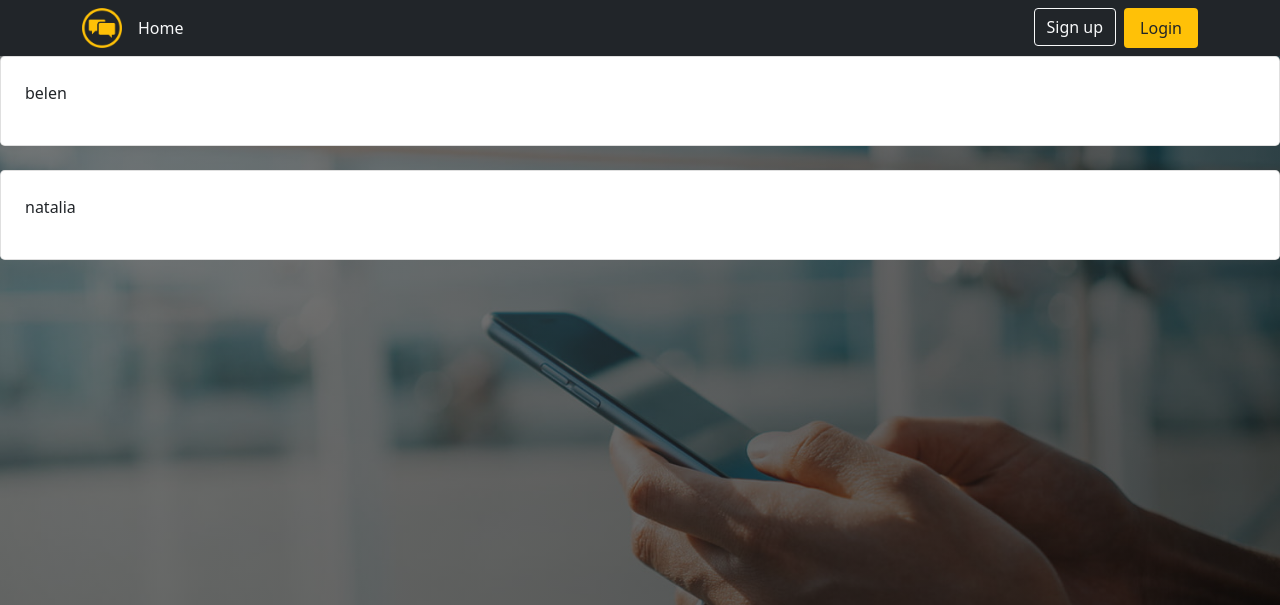
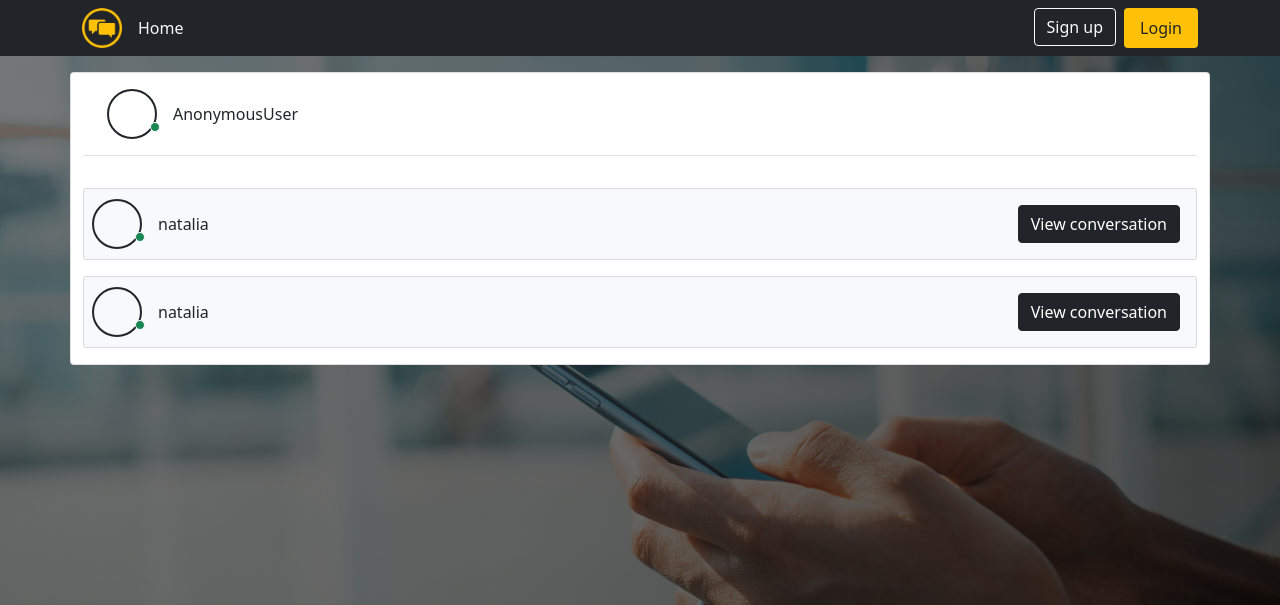
Before and after one commit to nataliarestrada/3er-Proyecto-Backend-DJango, a Django app: template Chat/templates/mychats.html in a window 1280 px wide. Shown: the top 605 px of the page. Run offline with Django 4.2, Linux system fonts and the light colour scheme; the template is opened without the code that fills it: values that come from a table or form of the project are taken from there, others are empty; data comes from the database, SQL or seed files in the repository; both versions use the stored data as it was after the commit.

Commit message:
templates mychats

```diff
--- a/Chat/chat/urls.py
+++ b/Chat/chat/urls.py
@@ -28,4 +28,6 @@ urlpatterns = [
     path('', home),
     path('mychats/', mychats),
     path('conversation/',conversation)
+    #
+    #/<int:idProduct>
 ]
--- a/Chat/message/views.py
+++ b/Chat/message/views.py
@@ -11,10 +11,7 @@ User = get_user_model()
 
 def conversation(request):
     msj = Message.objects.filter(idChat=4)
-    # usuario = request.user.id
     user=request.user
-    # print("Hola  "+user.username)
-    # print(usuario)
     return render(request, "conversation.html",{
         'user': user,
         'conversation': msj
--- a/Chat/templates/conversation.html
+++ b/Chat/templates/conversation.html
@@ -31,7 +31,7 @@
             <div class="card-body p-4 chat" style="height: 500px; overflow: auto;" id="messages">
             {% for msj in conversation %}
 
-                {% if user.is_authenticated %}
+                {% if user != msj.author %}
 
                     <div class="d-flex align-items-baseline mb-4">
                         <div id="user" class="position-relative avatar" style="width:50px; height: 50px; border-radius: 50%; border: 2px solid #212529; padding: 2px">
--- a/Chat/templates/mychats.html
+++ b/Chat/templates/mychats.html
@@ -3,14 +3,84 @@
 {% block title %}Home{% endblock %}
 {% load static %}
 {% block main %}
-    {% for chat in mychats %}
-    <div class="card rounded-3 mb-4">
-        <div class="card-body p-4">
-        <div class="row d-flex justify-content-between align-items-center">
-            <p>{{chat.user_two}}</p>
+    <div class="container card mt-3">
+        <div class="card-header bg-transparent">
+            <div class="navbar navbar-expand p-0">
+                <ul class="navbar-nav me-auto align-items-center">
+                    <li class="nav-item">
+                        <a href="#!" class="nav-link">
+                            <div class="position-relative"
+                                style="width:50px; height: 50px; border-radius: 50%; border: 2px solid #212529; padding: 2px">
+                                <img src=''
+                                    class="img-fluid rounded-circle" alt="">
+                                <span
+                                    class="position-absolute bottom-0 start-100 translate-middle p-1 bg-success border border-light rounded-circle">
+                                    <span class="visually-hidden">New alerts</span>
+                                </span>
+                            </div>
+                        </a>
+                    </li>
+                    <li class="nav-item">
+                        <a href="#!" class="nav-link link-dark">{{user}}</a>
+                    </li>
+                </ul>
+            </div>
         </div>
+        <div class="container-fluid mt-3 mb-3">
+
         </div>
+        {% for chat in mychats %}
+                <div class="card bg-light mb-3">
+                    {% if chat.user_one == user %}
+                        <div class="navbar navbar-expand p-0">
+                            <ul class="navbar-nav me-auto align-items-center">
+                                <li class="nav-item">
+                                    <a href="#!" class="nav-link">
+                                        <div class="position-relative"
+                                            style="width:50px; height: 50px; border-radius: 50%; border: 2px solid #212529; padding: 2px">
+                                            <img src=''
+                                                class="img-fluid rounded-circle" alt="">
+                                            <span
+                                                class="position-absolute bottom-0 start-100 translate-middle p-1 bg-success border border-light rounded-circle">
+                                                <span class="visually-hidden">New alerts</span>
+                                            </span>
+                                        </div>
+                                    </a>
+                                </li>
+                                <li class="nav-item">
+                                    <a href="#!" class="nav-link link-dark">{{chat.user_two}}</a>
+                                </li>
+                            </ul>
+                            <!-- <button class="btn btn-warning m-3" type="submit">Send message</button> -->
+                            <a class="btn btn-dark m-3" href="#" role="button">View conversation</a>
+                        </div>
+                    {% else %}
+                        <div class="navbar navbar-expand p-0">
+                            <ul class="navbar-nav me-auto align-items-center">
+                                <li class="nav-item">
+                                    <a href="#!" class="nav-link">
+                                        <div class="position-relative"
+                                            style="width:50px; height: 50px; border-radius: 50%; border: 2px solid #212529; padding: 2px">
+                                            <img src=''
+                                                class="img-fluid rounded-circle" alt="">
+                                            <span
+                                                class="position-absolute bottom-0 start-100 translate-middle p-1 bg-success border border-light rounded-circle">
+                                                <span class="visually-hidden">New alerts</span>
+                                            </span>
+                                        </div>
+                                    </a>
+                                </li>
+                                <li class="nav-item">
+                                    <a href="#!" class="nav-link link-dark">{{chat.user_one}}</a>
+                                </li>
+                            </ul>
+                            <!-- <button class="btn btn-warning m-3" type="submit">Send message</button> -->
+                            <a class="btn btn-dark m-3" href="#" role="button">View conversation</a>
+                        </div>
+                    {% endif %}
+
+                </div>
+        {% endfor %}
     </div>
-    {% endfor %}
 
 {% endblock %}
```
Also changed, not shown: Chat/chat/settings.py (+10 -0 lines), Chat/contacts/views.py (+6 -1 lines), Chat/db.sqlite3.
